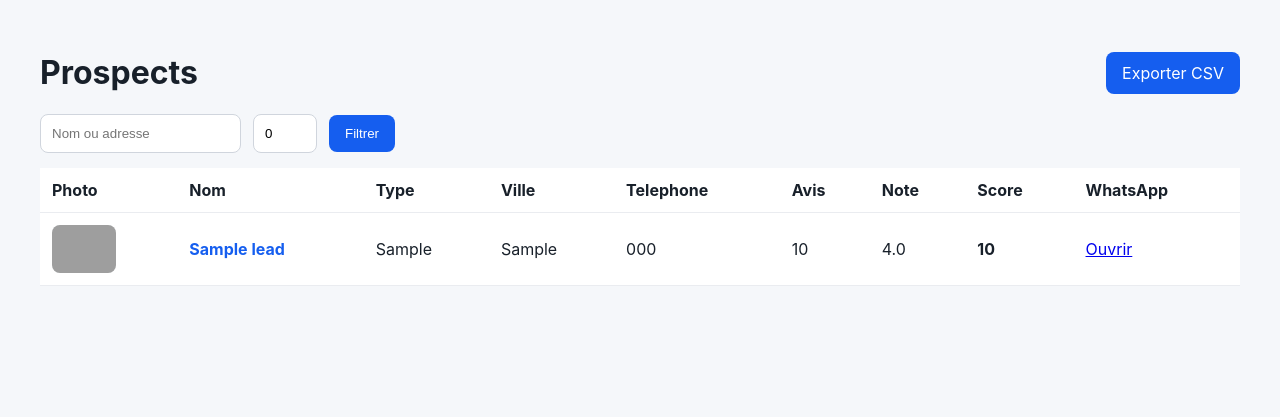
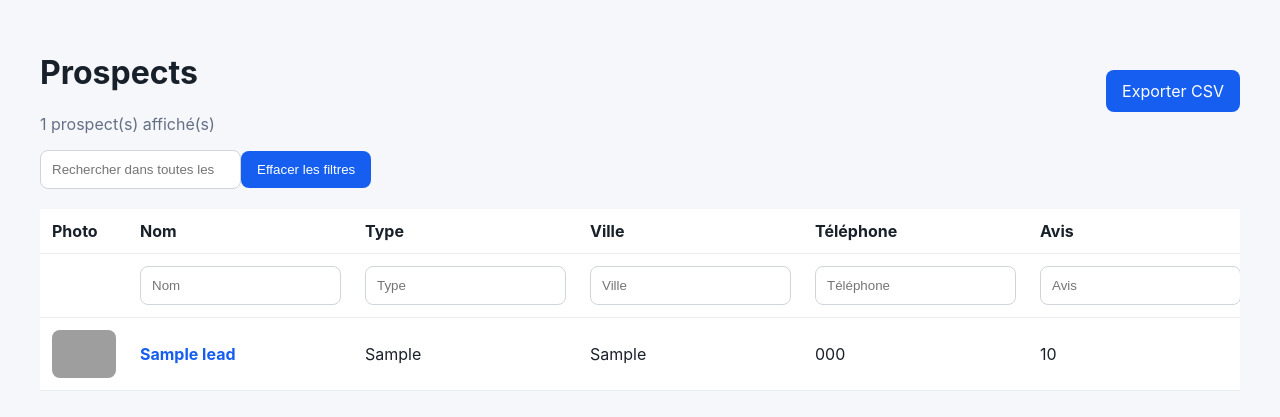
Before and after one commit to mopsoner/Profilefinder, a FastAPI app: page /leads in a window 1280 px wide. Shown: the part 60-477 px from the top of the page. Run offline with FastAPI, Linux system fonts and the light colour scheme; tables that the repository leaves empty hold one stand-in row (values such as "Sample post"); grey boxes are pictures that could not be loaded.

Commit message:
Add column filters and sortable prospects table

```diff
--- a/app/templates/leads.html
+++ b/app/templates/leads.html
@@ -1 +1,36 @@
-{% extends 'base.html' %}{% block content %}<div class="head"><h1>Prospects</h1><a class="button" href="/export.csv">Exporter CSV</a></div><form class="filters"><input name="q" value="{{q}}" placeholder="Nom ou adresse"><input name="min_score" type="number" min="0" max="5" value="{{min_score}}"><button>Filtrer</button></form><table><tr><th>Photo</th><th>Nom</th><th>Type</th><th>Ville</th><th>Telephone</th><th>Avis</th><th>Note</th><th>Score</th><th>WhatsApp</th></tr>{% for x in rows %}<tr><td><a href="/leads/{{x.id}}" class="lead-thumb"><img src="/api/leads/{{x.id}}/photos/0" alt="" loading="lazy" onerror="this.parentElement.classList.add('no-photo');this.style.display='none'"></a></td><td><a class="lead-link" href="/leads/{{x.id}}">{{x.name}}</a></td><td>{{x.business_type}}</td><td>{{x.city}}</td><td>{{x.phone}}</td><td>{{x.reviews_count}}</td><td>{{x.rating or '-'}}</td><td><b>{{x.score}}</b></td><td><a target="_blank" href="{{x.whatsapp_url}}">Ouvrir</a></td></tr>{% endfor %}</table>{% endblock %}
+{% extends 'base.html' %}{% block content %}
+<div class="head"><div><h1>Prospects</h1><p class="muted"><span id="visible-count">{{rows|length}}</span> prospect(s) affiché(s)</p></div><a class="button" href="/export.csv">Exporter CSV</a></div>
+<div class="prospect-toolbar"><input id="global-filter" type="search" placeholder="Rechercher dans toutes les colonnes…"><button type="button" class="secondary" id="clear-filters">Effacer les filtres</button></div>
+<div class="ops-panel"><table id="prospects-table">
+<thead>
+<tr><th>Photo</th><th class="sortable" data-col="1" data-type="text">Nom</th><th class="sortable" data-col="2" data-type="text">Type</th><th class="sortable" data-col="3" data-type="text">Ville</th><th class="sortable" data-col="4" data-type="text">Téléphone</th><th class="sortable" data-col="5" data-type="number">Avis</th><th class="sortable" data-col="6" data-type="number">Note</th><th class="sortable" data-col="7" data-type="number">Score</th><th>WhatsApp</th></tr>
+<tr class="column-filters"><th></th><th><input data-col="1" placeholder="Nom"></th><th><input data-col="2" placeholder="Type"></th><th><input data-col="3" placeholder="Ville"></th><th><input data-col="4" placeholder="Téléphone"></th><th><input data-col="5" placeholder="Avis"></th><th><input data-col="6" placeholder="Note"></th><th><input data-col="7" placeholder="Score"></th><th><input data-col="8" placeholder="WhatsApp"></th></tr>
+</thead>
+<tbody>{% for x in rows %}<tr><td><a href="/leads/{{x.id}}" class="lead-thumb"><img src="/api/leads/{{x.id}}/photos/0" alt="" loading="lazy" onerror="this.parentElement.classList.add('no-photo');this.style.display='none'"></a></td><td><a class="lead-link" href="/leads/{{x.id}}">{{x.name}}</a></td><td>{{x.business_type}}</td><td>{{x.city}}</td><td>{{x.phone}}</td><td>{{x.reviews_count}}</td><td>{{x.rating if x.rating is not none else '-'}}</td><td><b>{{x.score}}</b></td><td><a target="_blank" href="{{x.whatsapp_url}}">Ouvrir</a></td></tr>{% endfor %}</tbody>
+</table></div>
+<script>
+(()=>{
+ const table=document.getElementById('prospects-table'), tbody=table.tBodies[0], rows=()=>Array.from(tbody.rows);
+ const global=document.getElementById('global-filter'), filters=Array.from(document.querySelectorAll('.column-filters input')), count=document.getElementById('visible-count');
+ const norm=v=>(v||'').toLocaleLowerCase('fr').trim();
+ function apply(){
+   const q=norm(global.value); let visible=0;
+   rows().forEach(row=>{
+     const all=norm(Array.from(row.cells).slice(1).map(c=>c.innerText).join(' '));
+     const columns=filters.every(input=>!norm(input.value)||norm(row.cells[+input.dataset.col]?.innerText).includes(norm(input.value)));
+     const show=(!q||all.includes(q))&&columns; row.hidden=!show; if(show) visible++;
+   }); count.textContent=visible;
+ }
+ global.addEventListener('input',apply); filters.forEach(x=>x.addEventListener('input',apply));
+ document.getElementById('clear-filters').addEventListener('click',()=>{global.value='';filters.forEach(x=>x.value='');apply()});
+ document.querySelectorAll('th.sortable').forEach(th=>th.addEventListener('click',()=>{
+   const col=+th.dataset.col,type=th.dataset.type,asc=th.dataset.dir!=='asc';
+   document.querySelectorAll('th.sortable').forEach(x=>{if(x!==th){delete x.dataset.dir;x.classList.remove('sort-asc','sort-desc')}});
+   th.dataset.dir=asc?'asc':'desc';th.classList.toggle('sort-asc',asc);th.classList.toggle('sort-desc',!asc);
+   const value=row=>{const s=row.cells[col].innerText.trim();if(type==='number'){const n=parseFloat(s.replace(',','.'));return Number.isNaN(n)?-Infinity:n}return norm(s)};
+   rows().sort((a,b)=>{const av=value(a),bv=value(b);return (av<bv?-1:av>bv?1:0)*(asc?1:-1)}).forEach(r=>tbody.appendChild(r));
+   apply();
+ }));
+})();
+</script>
+{% endblock %}
```
